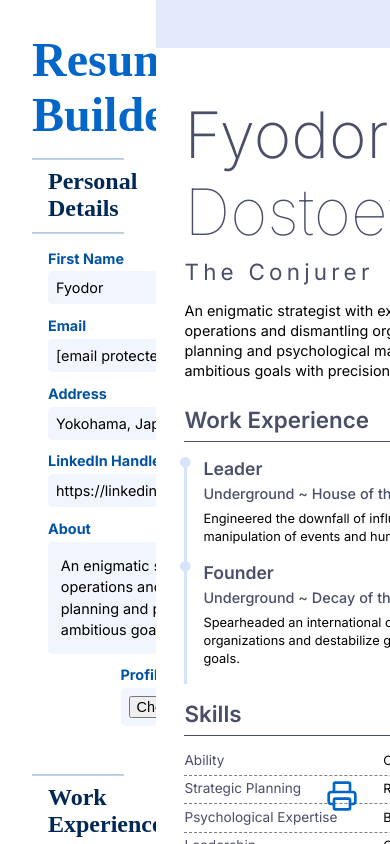
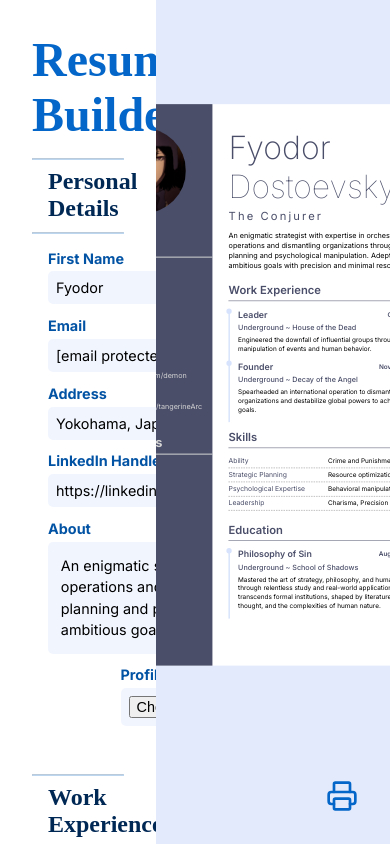
Before and after one commit to tangerineArc/resume-builder, a React (Vite) app: page / in a window 390 px wide. Built offline with nearby package versions, Linux system fonts and the light colour scheme; a web font is replaced by a local one.

Commit message:
feat: increase responsiveness

```diff
--- a/src/styles/preview.css
+++ b/src/styles/preview.css
@@ -232,3 +232,27 @@
     }
   }
 }
+
+@media (max-width: 1400px) {
+  #preview > div {
+    transform: translateY(-10%) scale(0.8);
+  }
+}
+
+@media (max-width: 1200px) {
+  #preview > div {
+    transform: translateY(-15%) scale(0.7);
+  }
+}
+
+@media (max-width: 1000px) {
+  #preview > div {
+    transform: translateY(-20%) scale(0.5);
+  }
+}
+
+@media (max-width: 800px) {
+  #preview > div {
+    transform: translateY(-20%) scale(0.5);
+  }
+}
```
